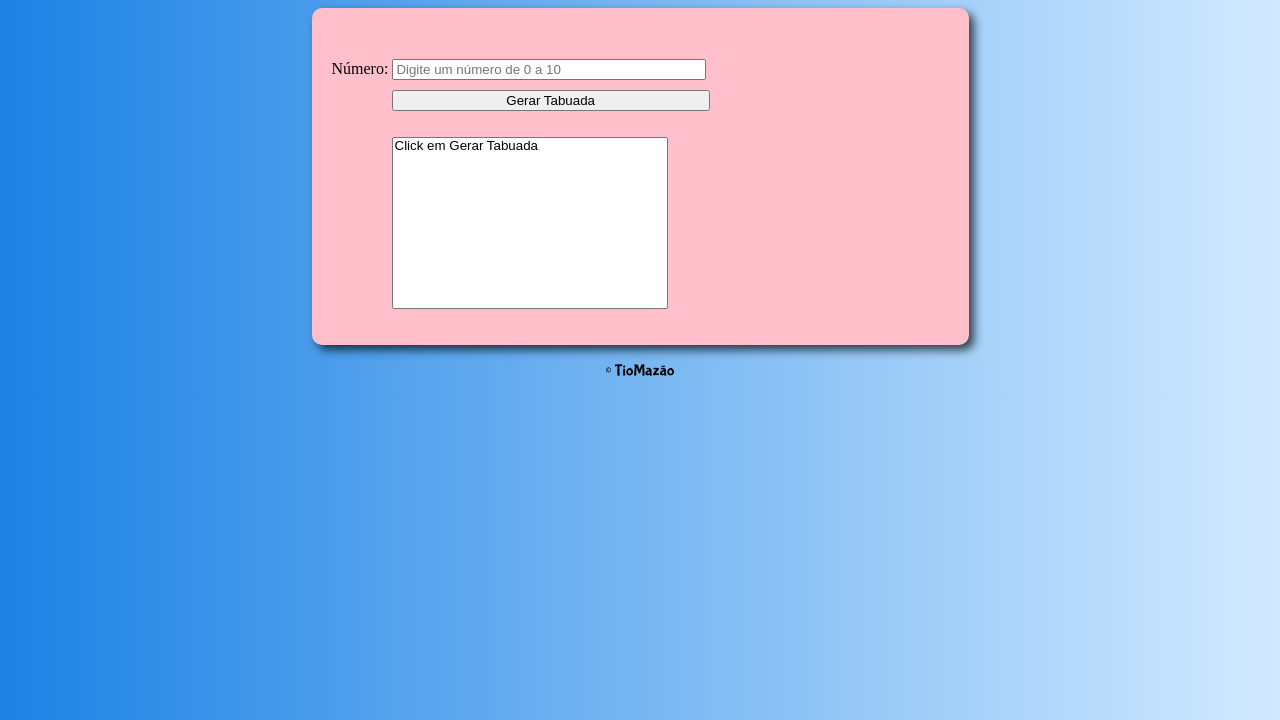
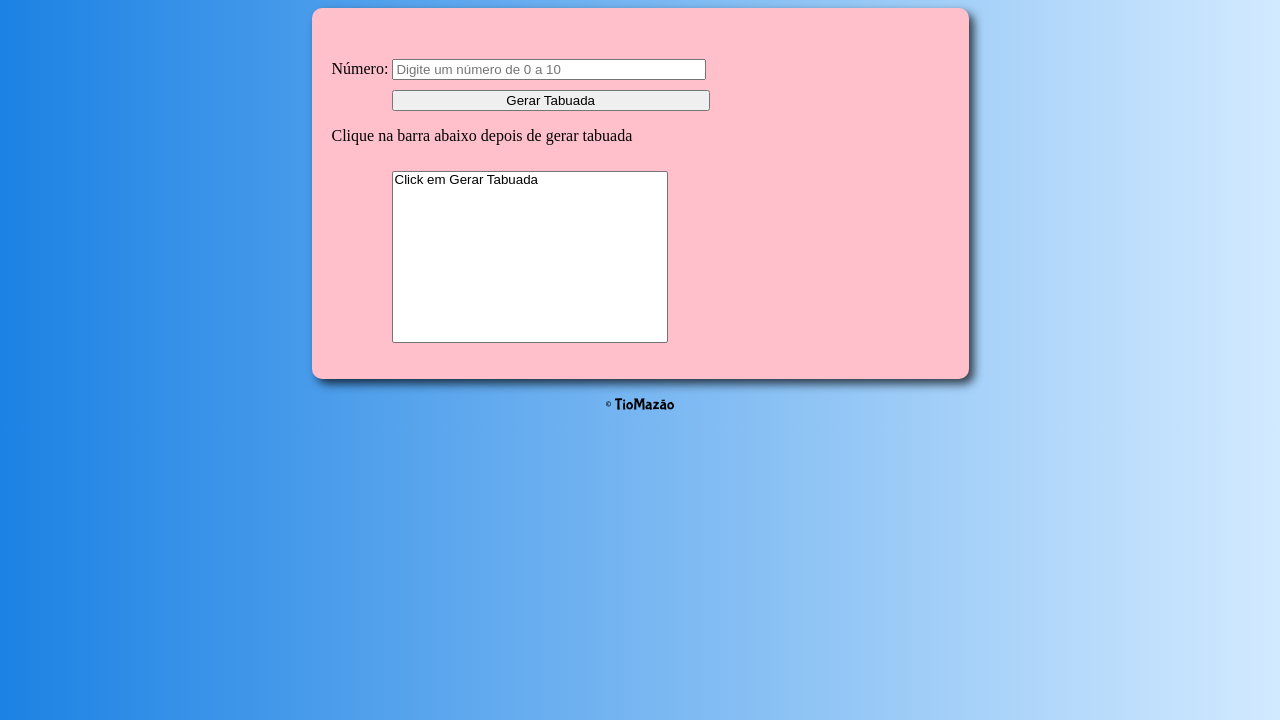
Before and after one commit to mlsfront/lori, a plain HTML site: page index.html in a window 1280 px wide. Shown: the part 80-800 px from the top of the page. Drawn offline with Linux system fonts and the light colour scheme.

Commit message:
Update index.html

```diff
--- a/index.html
+++ b/index.html
@@ -17,6 +17,7 @@
                 <input type="number" name="num" id="numText" placeholder="Digite um número de 0 a 10">
                 <input type="button" value="Gerar Tabuada" id="gerarTab" onclick="tabuada()">
             </p>
+            <p>Clique na barra abaixo depois de gerar tabuada</p>
         </div>
         <div class="gerar">
             <select name="tabuada" id="seltab" size="10">
```
